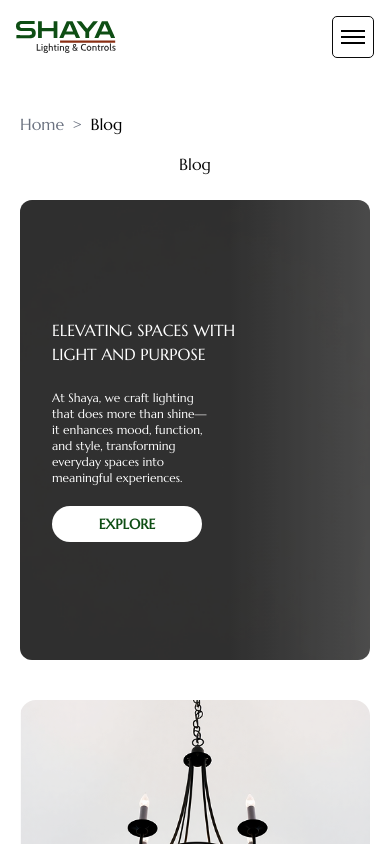
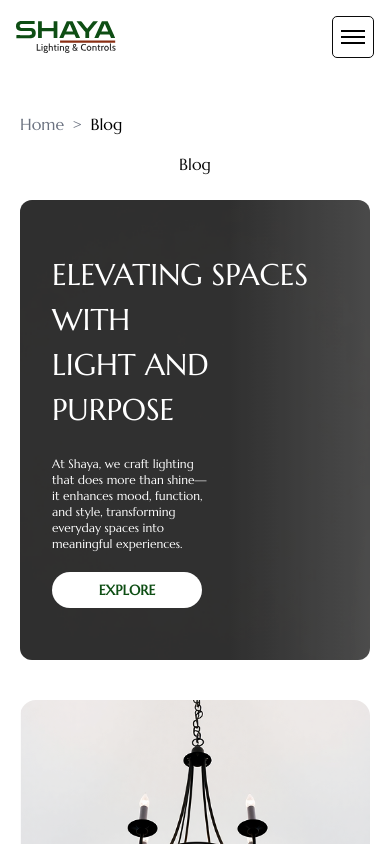
Before and after one commit to RAVI08RR/shayawebsite, a React (Vite) app: page /blog in a window 390 px wide. Shown: the top 844 px of the page. Built offline with nearby package versions, Linux system fonts and the light colour scheme.

Commit message:
large screen css updated

```diff
--- a/src/pages/Blogs/Blog.jsx
+++ b/src/pages/Blogs/Blog.jsx
@@ -104,7 +104,7 @@ export default function Blog() {
       >
         <div className="relative w-full h-[460px] md:h-[420px] flex items-center px-8 md:px-16">
           <div className="z-10 max-w-[45rem]">
-            <h2 className="text-[white] font-marcellus lg:text-[56px] md:text-4xl lg:leading-[55px] mb-6">
+            <h2 className="text-[white] font-marcellus text-[30px] lg:text-[56px] md:text-4xl lg:leading-[55px] mb-6">
               ELEVATING SPACES WITH
               <br />
               LIGHT AND PURPOSE
```
